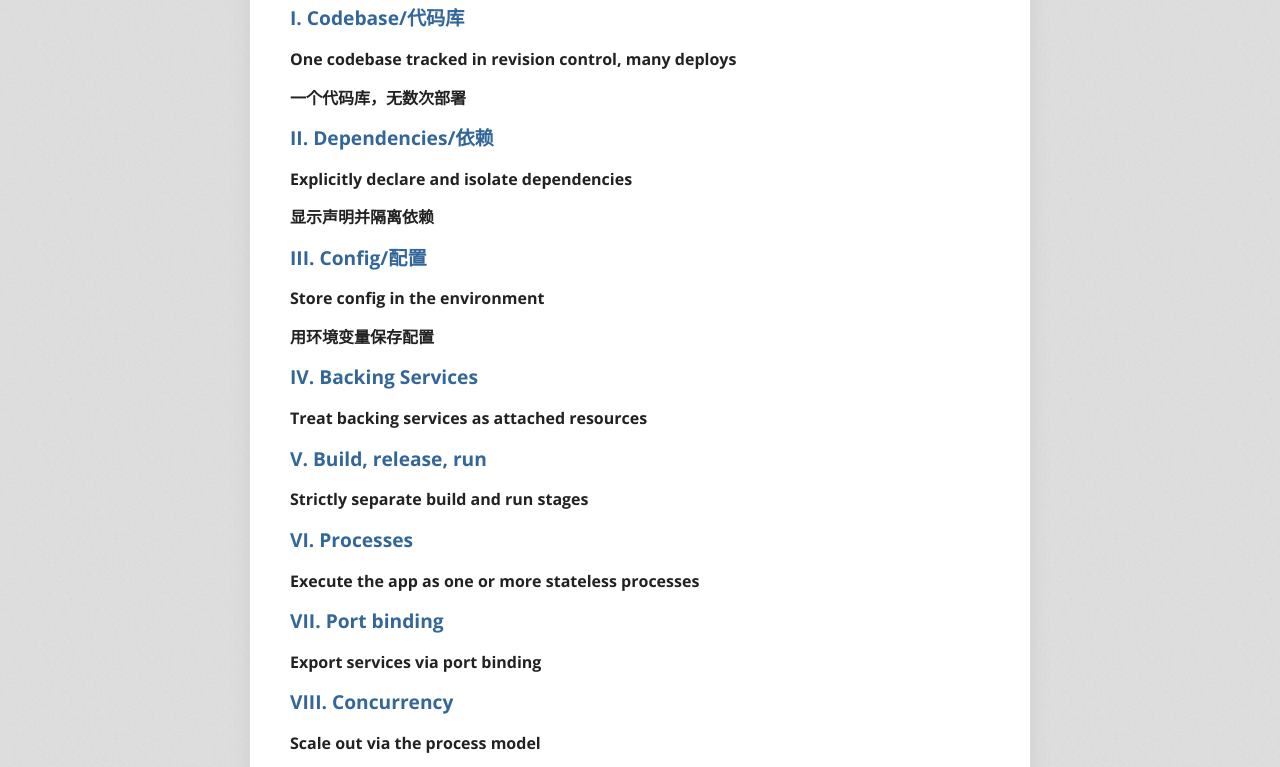
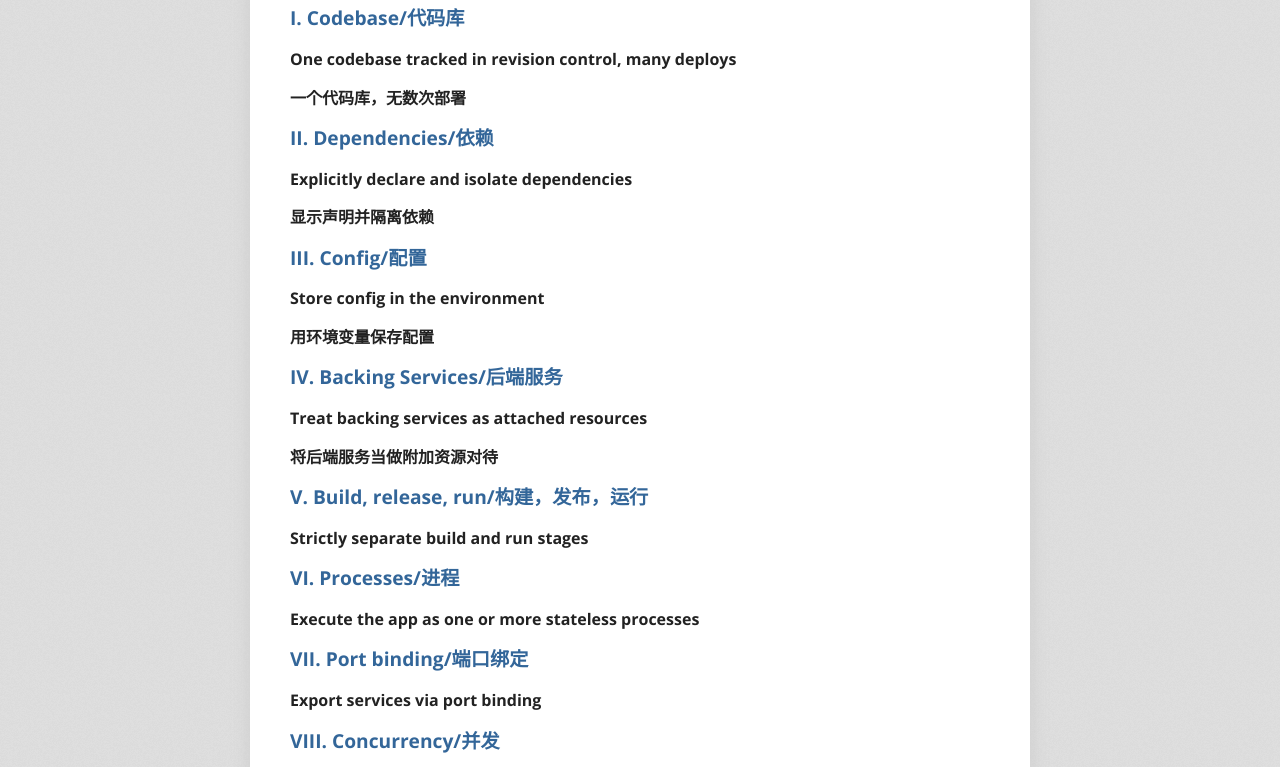
Before and after one commit to harmy/harmy.github.com, a plain HTML site: page pages/the-twelve-factors.html in a window 1280 px wide. Shown: the part 176-943 px from the top of the page. Drawn offline with nearby package versions, Linux system fonts and the light colour scheme.

Commit message:
‘update’

```diff
--- a/pages/the-twelve-factors.html
+++ b/pages/the-twelve-factors.html
@@ -49,15 +49,16 @@
 <h2><a href="http://www.harmy.me/pages/config.html">III. Config/配置</a></h2>
 <h3>Store config in the environment</h3>
 <h3>用环境变量保存配置</h3>
-<h2><a href="http://www.harmy.me/pages/backing-services.html">IV. Backing Services</a></h2>
+<h2><a href="http://www.harmy.me/pages/backing-services.html">IV. Backing Services/后端服务</a></h2>
 <h3>Treat backing services as attached resources</h3>
-<h2><a href="http://www.harmy.me/pages/build-release-run.html">V. Build, release, run</a></h2>
+<h3>将后端服务当做附加资源对待</h3>
+<h2><a href="http://www.harmy.me/pages/build-release-run.html">V. Build, release, run/构建，发布，运行</a></h2>
 <h3>Strictly separate build and run stages</h3>
-<h2><a href="http://www.harmy.me/pages/processes.html">VI. Processes</a></h2>
+<h2><a href="http://www.harmy.me/pages/processes.html">VI. Processes/进程</a></h2>
 <h3>Execute the app as one or more stateless processes</h3>
-<h2><a href="http://www.harmy.me/pages/port-binding.html">VII. Port binding</a></h2>
+<h2><a href="http://www.harmy.me/pages/port-binding.html">VII. Port binding/端口绑定</a></h2>
 <h3>Export services via port binding</h3>
-<h2><a href="http://www.harmy.me/pages/concurrency.html">VIII. Concurrency</a></h2>
+<h2><a href="http://www.harmy.me/pages/concurrency.html">VIII. Concurrency/并发</a></h2>
 <h3>Scale out via the process model</h3>
 <h2><a href="http://www.harmy.me/pages/disposability">IX. Disposability</a></h2>
 <h3>Maximize robustness with fast startup and graceful shutdown</h3>
```
